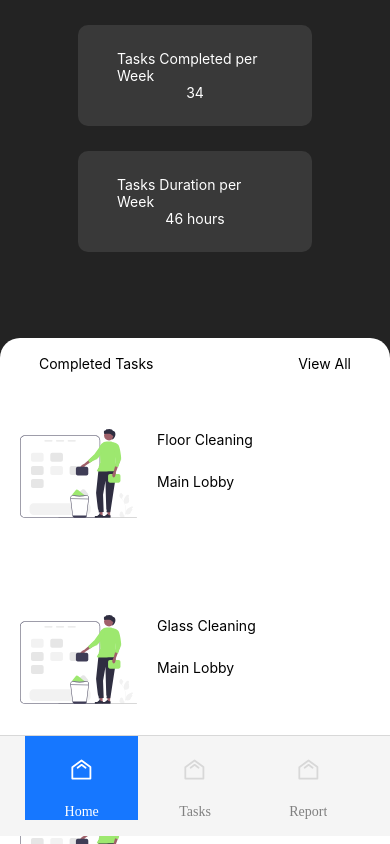
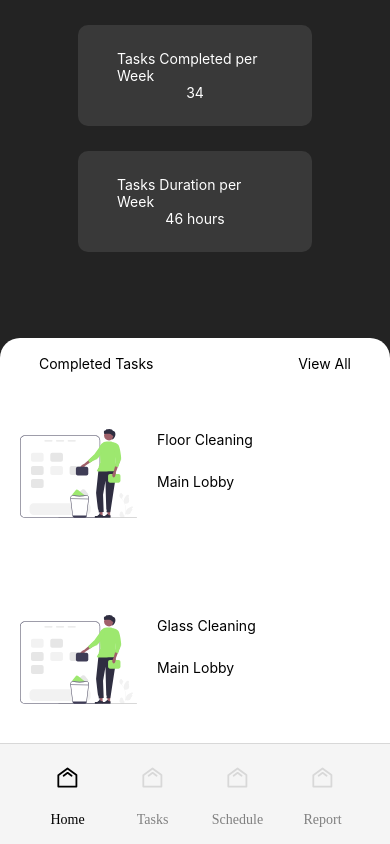
Before and after one commit to khantsithu1998/CleaningMobileApp, a React Native app: screen /Schedule in a window 390 px wide. Built offline with nearby package versions, Linux system fonts and the light colour scheme.

Commit message:
style tab bar items

```diff
--- a/assets/icons/HomeFocused.js
+++ b/assets/icons/HomeFocused.js
@@ -24,7 +24,7 @@ const HomeFocused = (props) => (
           <G
             id="\u7F16\u7EC4-10"
             transform="translate(14.400000, 11.700000)"
-            stroke="#FFFFFF"
+            stroke="#000"
             strokeLinecap="round"
             strokeLinejoin="round"
             strokeWidth={6}
--- /dev/null
+++ b/src/navigation/stack/ScheduleStackNavigator.tsx
@@ -0,0 +1,67 @@
+import React, { useContext } from 'react';
+import { Easing } from 'react-native';
+import {
+  createStackNavigator,
+  CardStyleInterpolators,
+  StackNavigationOptions,
+} from '@react-navigation/stack';
+import {
+  widthPercentageToDP as wp,
+  heightPercentageToDP as hp,
+} from 'react-native-responsive-screen';
+import { palette } from 'utils/theme/colors';
+import ScheduleScreen from 'src/screens/schedule/ScheduleScreen';
+
+const Stack = createStackNavigator();
+
+const config = {
+  animation: 'timing',
+  config: {
+    duration: 200,
+    easing: Easing.linear,
+  },
+} as const;
+
+const SchduleStackNavigator = () => {
+
+//   const headerTitle = useAtomValue(headerTitleAtom)
+
+  const headerOption : StackNavigationOptions = {
+    // title: headerTitle,
+    headerStyle: {
+      backgroundColor: palette.primary,
+    },
+    headerTintColor: '#fff',
+    headerTitleStyle: {
+      fontFamily: 'Poppins-Medium',
+      fontSize: hp(2),
+    },
+    headerTitleAlign: 'center',
+  };
+
+  return (
+    <Stack.Navigator
+      screenOptions={{
+        gestureDirection: 'horizontal',
+        gestureEnabled: true,
+        headerBackTitleVisible: false,
+        cardStyleInterpolator: CardStyleInterpolators.forHorizontalIOS,
+        transitionSpec: {
+          open: config,
+          close: config,
+        },
+      }}>
+      <Stack.Screen
+        name="Schedule"
+        component={ScheduleScreen}
+        options={{ headerShown: false }}
+      />
+
+      <Stack.Group screenOptions={{ presentation: 'transparentModal', headerShown: false }} >
+
+      </Stack.Group>
+    </Stack.Navigator>
+  );
+};
+
+export default SchduleStackNavigator;
--- a/src/navigation/tab/HomeTabNavigator.tsx
+++ b/src/navigation/tab/HomeTabNavigator.tsx
@@ -19,6 +19,7 @@ import TasksStackNavigator from '../stack/TasksStackNavigator';
 import HomeFocused from 'assets/icons/HomeFocused';
 import Home from 'assets/icons/Home';
 import ReportStackNavigator from '../stack/ReportStackNavigator';
+import SchduleStackNavigator from '../stack/ScheduleStackNavigator';
 
 const Stacks: string[] = [
 
@@ -33,10 +34,10 @@ const HomeTabNavigator = () => {
         headerShown: false,
         tabBarLabelPosition: 'below-icon',
         tabBarLabelStyle: styles.tabLabel,
-        tabBarActiveTintColor: '#fff',
+        tabBarActiveTintColor: '#000',
         tabBarInactiveTintColor: 'gray',
-        tabBarActiveBackgroundColor: palette.primary,
-        tabBarItemStyle: styles.tab,
+        // tabBarActiveBackgroundColor: palette.primary,
+        tabBarItemStyle: styles.tabItem,
         tabBarHideOnKeyboard: true,
         unmountOnBlur: true,
         tabBarIcon: ({ focused }) => {
@@ -47,6 +48,10 @@ const HomeTabNavigator = () => {
               else iconName = <Home />;
               break;
             case 'TasksStack':
+              if (focused) iconName = <HomeFocused />;
+              else iconName = <Home />;
+              break;
+            case 'ScheduleStack':
               if (focused) iconName = <HomeFocused />;
               else iconName = <Home />;
               break;
@@ -66,12 +71,8 @@ const HomeTabNavigator = () => {
           }
           return {
             backgroundColor: '#F5F5F5',
-            position: 'absolute',
-            // bottom: Platform.OS === 'android' ? hp(1) : iOSBottomSpacingHeight,
-
-            bottom: hp(1),
             elevation: 0.7,
-            height: hp(12),
+            height : hp(12),
             paddingHorizontal: hp(3),
           };
         })(route),
@@ -89,6 +90,12 @@ const HomeTabNavigator = () => {
       />
 
       <Tab.Screen
+        name="ScheduleStack"
+        component={SchduleStackNavigator}
+        options={{ title: "Schedule" }}
+      />
+
+      <Tab.Screen
         name="ReportStack"
         component={ReportStackNavigator}
         options={{ title: "Report" }}
--- a/src/navigation/tab/Style.tsx
+++ b/src/navigation/tab/Style.tsx
@@ -7,10 +7,8 @@ import {
 
 const styles = StyleSheet.create({
 
-  tab: {
+  tabItem: {
     flexDirection: 'column',
-    // alignItems: 'center',
-    // justifyContent: 'center',
     height: hp(10),
   },
   tabLabel: {
--- a/src/screens/report/ReportScreen.tsx
+++ b/src/screens/report/ReportScreen.tsx
@@ -1,9 +1,9 @@
 import { Text, View } from "react-native"
 
-const HomeScreen = () => {
+const ReportScreen = () => {
     return <View style={{ backgroundColor : "#ff0000"}}>
 
     </View>
 }
 
-export default HomeScreen
+export default ReportScreen
--- /dev/null
+++ b/src/screens/schedule/ScheduleScreen.tsx
@@ -0,0 +1,7 @@
+import { Text } from "react-native"
+
+const ScheduleScreen = () => {
+    return <Text></Text>
+}
+
+export default ScheduleScreen
```
